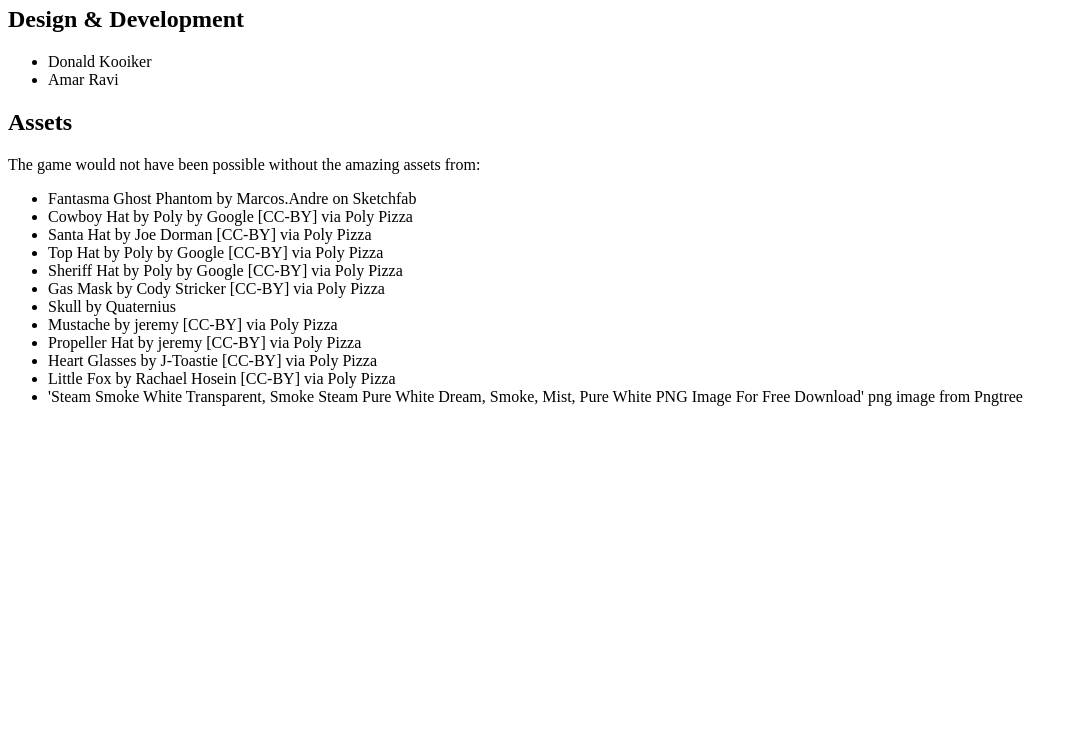
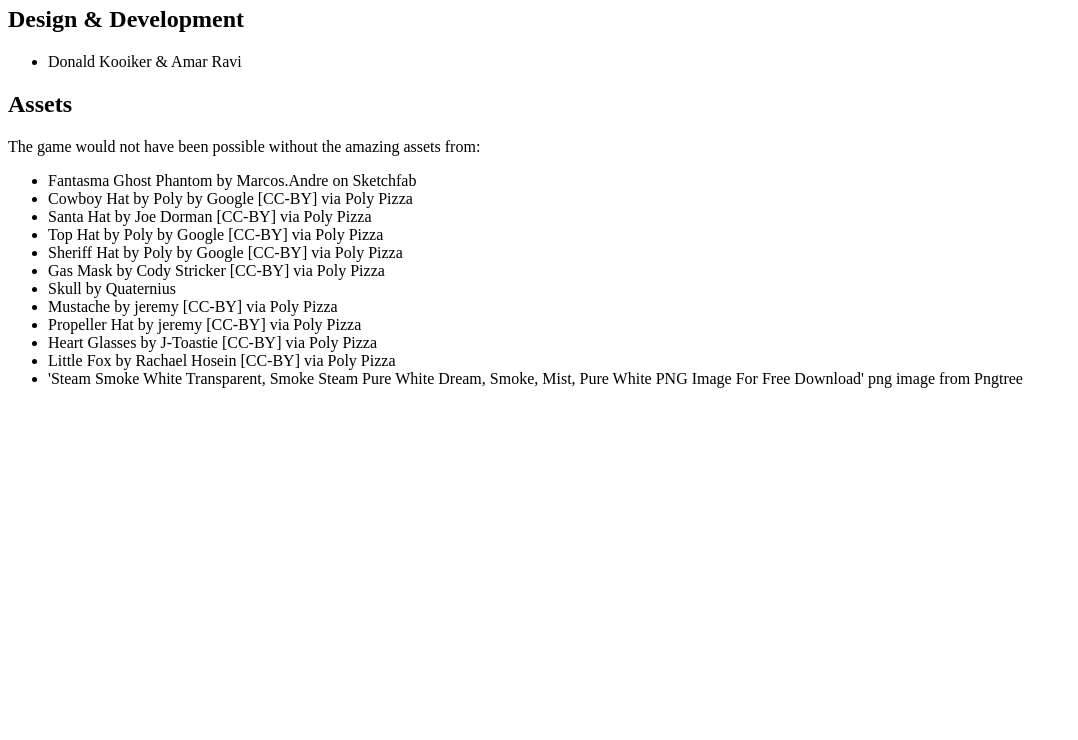
Before and after one commit to amartainment/peekaboo, a plain HTML site: page index.html in a window 1280 px wide. Shown: the part 60-800 px from the top of the page, without its empty margins (0-1078 px from the left). Drawn offline with Linux system fonts and the light colour scheme.

Commit message:
Update index.html

```diff
--- a/index.html
+++ b/index.html
@@ -2,8 +2,7 @@
 
 <h2>Design & Development</h2>
 <ul>
-  <li>Donald Kooiker</li>
-  <li>Amar Ravi</li>
+  <li>Donald Kooiker & Amar Ravi</li>
 </ul>
 
 <h2>Assets</h2>
```
